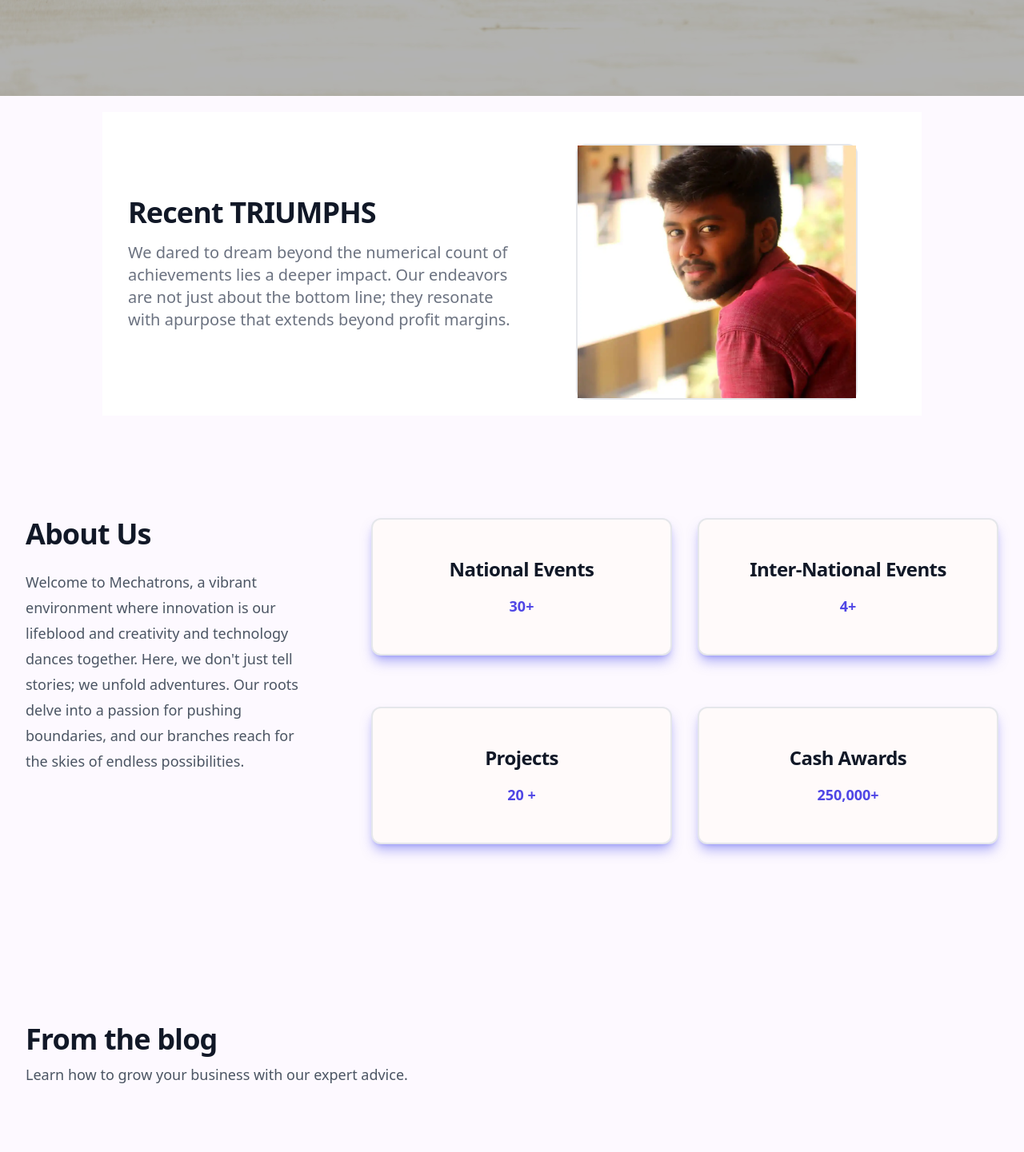
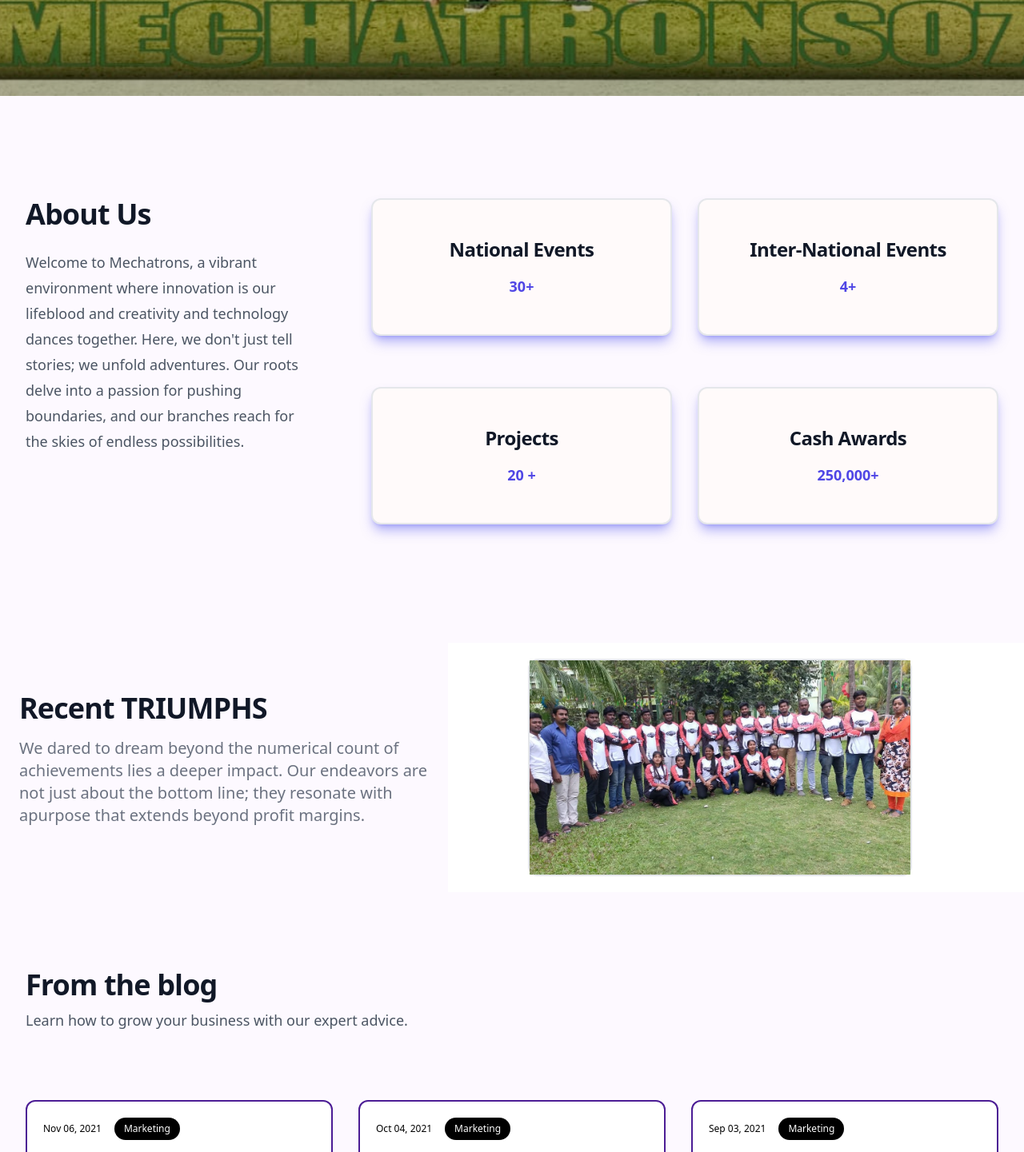
Before and after one commit to SRIRAMS2002/mechatrons07, a Next.js app: page / in a window 1280 px wide. Shown: the part 680-2121 px from the top of the page at 80% size. Built offline with nearby package versions, Linux system fonts and the light colour scheme.

Commit message:
rework-7

```diff
--- a/src/Components/Hero.jsx
+++ b/src/Components/Hero.jsx
@@ -5,7 +5,7 @@ import hero from "../../public/hero.png";
 const Hero = () => {
   return (
     <>
-      <div className="flex flex-col-reverse relative min-h-screen h-fit lg:flex-row items-center p-4 lg:p-8 w-full bg-[url('/3.jpeg')] bg-opacity-30 bg-black bg-center bg-blend-darken bg-cover px-10 text-white">
+      <div className="flex flex-col-reverse relative min-h-screen h-fit lg:flex-row items-center p-4 lg:p-8 w-full bg-[url('/Hero1.jpg')] bg-opacity-30 bg-black bg-center bg-blend-darken bg-cover px-10 text-white">
         {/* <div className="flex items-center justify-center"></div> */}
         {/* bg-[url('/bgs/bgGradLine.svg')] */}
         <div className="flex flex-col gap-2 sm:gap-4 items-center w-full h-full mt-10 lg:mt-36">
--- a/src/Components/Recent.jsx
+++ b/src/Components/Recent.jsx
@@ -11,27 +11,26 @@ import {
 const Intro = [
     {
       id: 1,
-      imageUrl: "Founder-4",
+      imageUrl: "Hero",
     },
     {
       id: 2,
-      imageUrl: "Founder-4",
+      imageUrl: "Hero",
     },
     {
       id: 3,
-      imageUrl: "Founder-4",
+      imageUrl: "Hero",
     },
     {
       id: 4,
-      imageUrl: "Founder-4",
+      imageUrl: "Hero",
     },
   ];
 const Recent = () => {
   return (
     <div>
-      <div className="mx-auto   place-content-center place-items-center max-w-5xl">
-    <div className="bg-white p-5  mt-5  grid  grid-cols-1 items-center  px-2  sm:py-5  lg:grid-cols-2 lg:px-8">
-    <div className="sm:max-w-lg">
+      <div className="mx-auto  items-center lg:flex max-w-7xl">
+      <div className="sm:max-w-lg mx-auto">
               <h1 className="text-2xl font-bold tracking-tight text-gray-900 sm:text-4xl">
               Recent TRIUMPHS
               </h1>
@@ -42,11 +41,13 @@ const Recent = () => {
                 profit margins.
               </p>
             </div>
+    <div className="bg-white p-5  mt-5  ">
 
-      <div className="mt-5 md:ml-10 ">
+
+      <div className=" md:ml-10 ">
       <Swiper
   autoplay={{
-    delay: 3500,
+    delay: 7500,
     disableOnInteraction: false,
   }}
   modules={[Navigation, Autoplay, Pagination, Scrollbar, A11y]}
@@ -57,14 +58,14 @@ const Recent = () => {
   pagination={{ clickable: true }}
   onSwiper={(swiper) => console.log(swiper)}
   onSlideChange={() => console.log("slide change")}
-
+className='max-w-[40rem] max-h-[30rem]'
 >
 {Intro.map((people, index) => (
           <SwiperSlide>
-            <div className="bg-white lg:ml-10 h-[20rem] w-[22rem] place-content-center place-items-center border-2 rounded-xl">
+            <div className="bg-white lg:ml-10 h-[17rem] w-[30rem]  border-2 rounded-xl">
               <img
-                className="object-cover w-full h-full"
-                src={`/Team/Founders/${people.imageUrl}.webp`}
+                className=" object-cover w-full h-full"
+                src={`/Achievements/${people.imageUrl}.webp`}
                 alt=""
               />
             </div>
--- a/src/pages/index.jsx
+++ b/src/pages/index.jsx
@@ -124,11 +124,12 @@ const index = () => {
       {/* Hero */}
       <Hero/>
       {/* <Hero /> */}
+      {/* About US */}
+      <About />
       {/* Recent */}
       <Recent/>
     {/* </Recent> */}
-      {/* About US */}
-      <About />
+
       {/* Projects */}
       <Projects />
 
```
Also changed, not shown: public/Hero1.jpg (added), public/Sakthi23.jpg (added).
